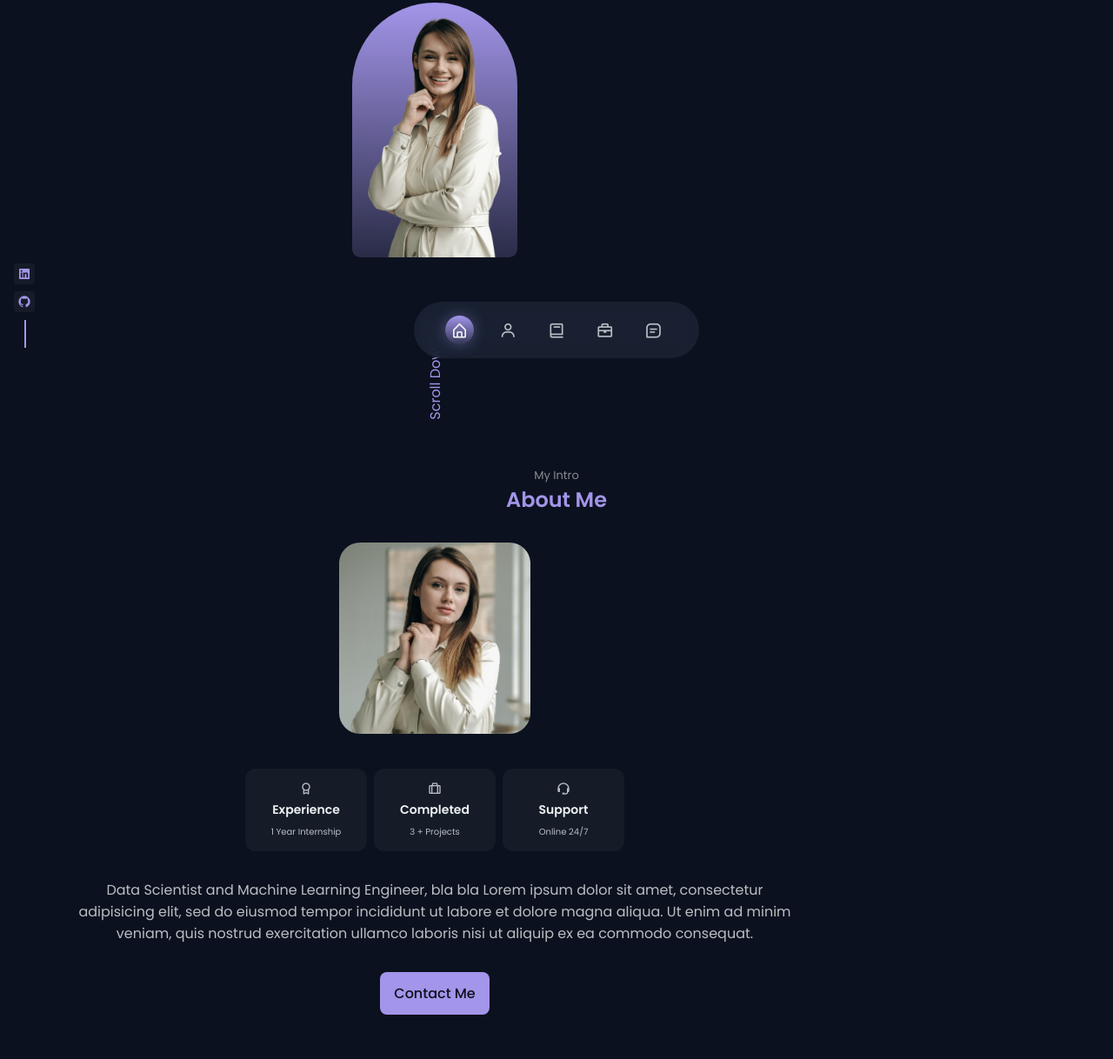
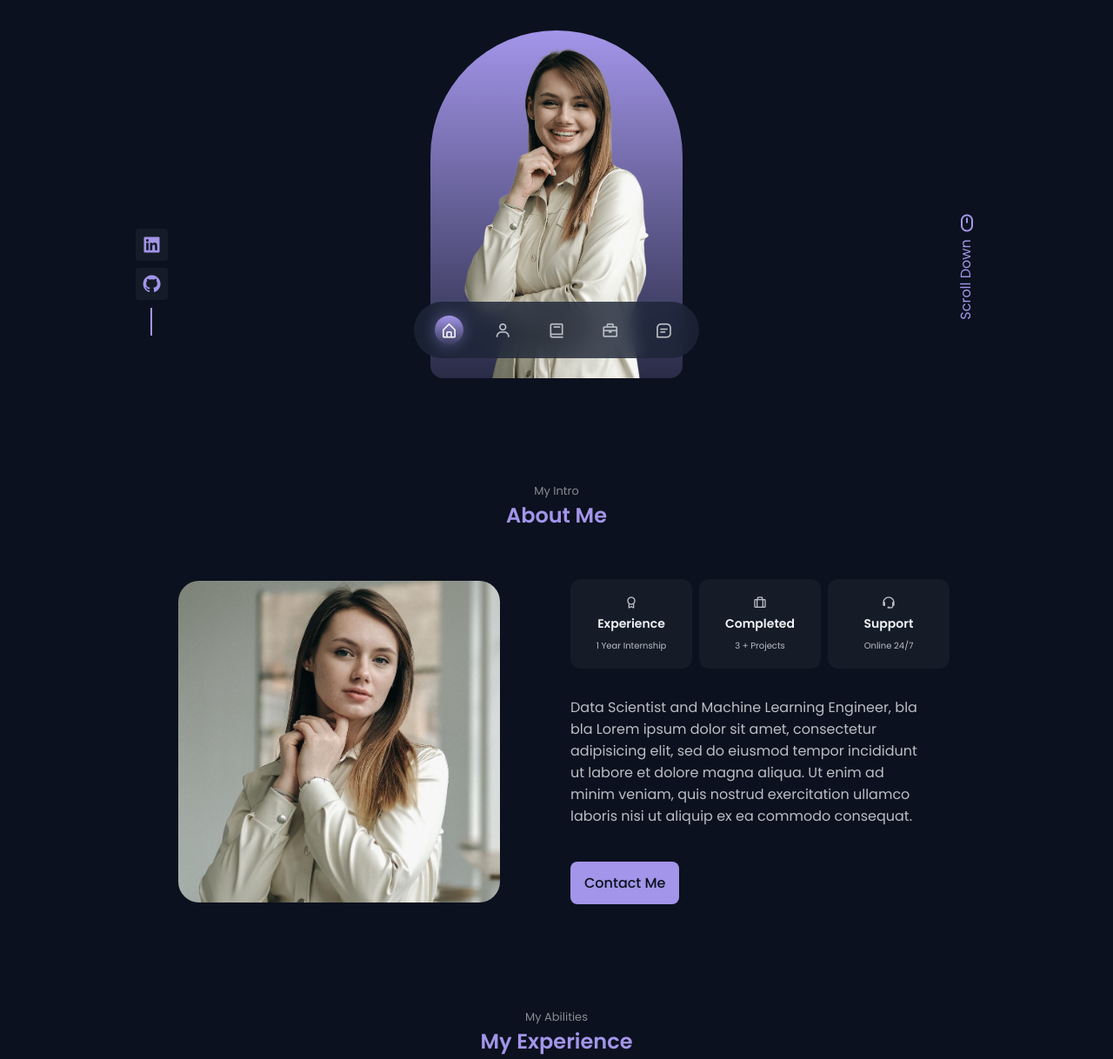
Before and after one commit to ilyamfaisal28/my-responsive-portfolio-website, a plain HTML site: page index.html in a window 1280 px wide. Shown: the part 372-1590 px from the top of the page at 87% size. Drawn offline with nearby package versions, Linux system fonts and the light colour scheme.

Commit message:
Added large screen responsiveness

```diff
--- a/assets/css/styles.css
+++ b/assets/css/styles.css
@@ -389,11 +389,21 @@ body.light-theme{
 
 .home__scroll{
   color: var(--first-color);
+  width: max-content;
+  right: 0;
+  display: flex;
+  row-gap: 2.5rem;
+  align-items: flex-end;
+  top: 73%;
+  flex-direction: column;
+  position: absolute;
+  /* color: var(--first-color);
+  width: max-content;
   right: -1.5rem;
   bottom: 4rem;
   display: grid;
   row-gap: 2.25rem;
-  justify-items: center;
+  justify-items: center; */
 }
 
 .home__scroll-icon{
@@ -403,6 +413,7 @@ body.light-theme{
 .home__scroll-name{
   font: var(--smaller-font-size);
   transform: rotate(-90deg);
+  translate: 2rem;
 }
 
 /*=============== BUTTONS ===============*/
@@ -932,6 +943,14 @@ body.light-theme{
   }
 }
 
+@media screen and (min-width: 330px){
+  .nav__menu{
+    padding: 1rem 1.5rem;
+    left: 5%;
+    right: 5%;
+  }
+}
+
 /* For medium devices */
 @media screen and (min-width: 576px){
   .nav__menu{
@@ -995,6 +1014,107 @@ body.light-theme{
   .work__container{
     grid-template-columns: repeat(2, max-content);
   }
+
+  .contact__container{
+    grid-template-columns: repeat(2, max-content);
+    justify-content: center;
+    column-gap: 3rem;
+  }
 }
 
 /* For large devices */
+@media screen and (min-width: 992px){
+  .container{
+    margin-left: auto;
+    margin-right: auto;
+  }
+
+  .section{
+    padding: 6.5rem 0 1rem;
+  }
+  .section__title{
+    margin-bottom: 3.5rem;
+  }
+
+  .nav{
+    height: calc(var(--header-height) + 1rem);
+  }
+
+  .home__handle{
+    width: 290px;
+    height: 400px;
+  }
+  .home__img{
+    width: 220px;
+  }
+  .home__social-link{
+    padding: .4rem;
+    font-size: 1.5rem;
+  }
+  .home__social::after{
+    transform: rotate(90deg) translate(16px, -2px);
+  }
+  .home__scroll-icon{
+    font-size: 1.5rem;
+  }
+
+  .about__container{
+    grid-template-columns: repeat(2, 1fr);
+    align-items: center;
+    column-gap: 2rem;
+  }
+  .about__img{
+    width: 370px;
+  }
+  .about__data{
+    text-align: initial;
+  }
+  .about__info{
+    justify-content: initial;
+  }
+  .about__box{
+    text-align: center;
+    padding: 1rem 1.25rem;
+  }
+  .about__description{
+    padding: 0 4rem 0 0;
+    margin-bottom: 2.5rem;
+  }
+
+  .skills__container{
+    grid-template-columns: repeat(2, 350px);
+    column-gap: 3rem;
+  }
+
+  .services__container{
+    grid-template-columns: repeat(3, 192px);
+    column-gap: 3rem;
+  }
+  .services__card{
+    padding: 5rem 2rem 1.5rem;
+  }
+
+  .work__container{
+    gap: 3rem;
+  }
+  .work__card{
+    padding: 1.25rem;
+  }
+  .work__img{
+    margin-bottom: 1rem;
+  }
+  .work__title{
+    margin-bottom: .5rem;
+  }
+
+  .testimonial__container{
+    width: 750px;
+  }
+  .testimonial__card{
+    padding: 1.5rem 2rem;
+  }
+
+  .contact__container{
+    column-gap: 6rem;
+  }
+}
```
